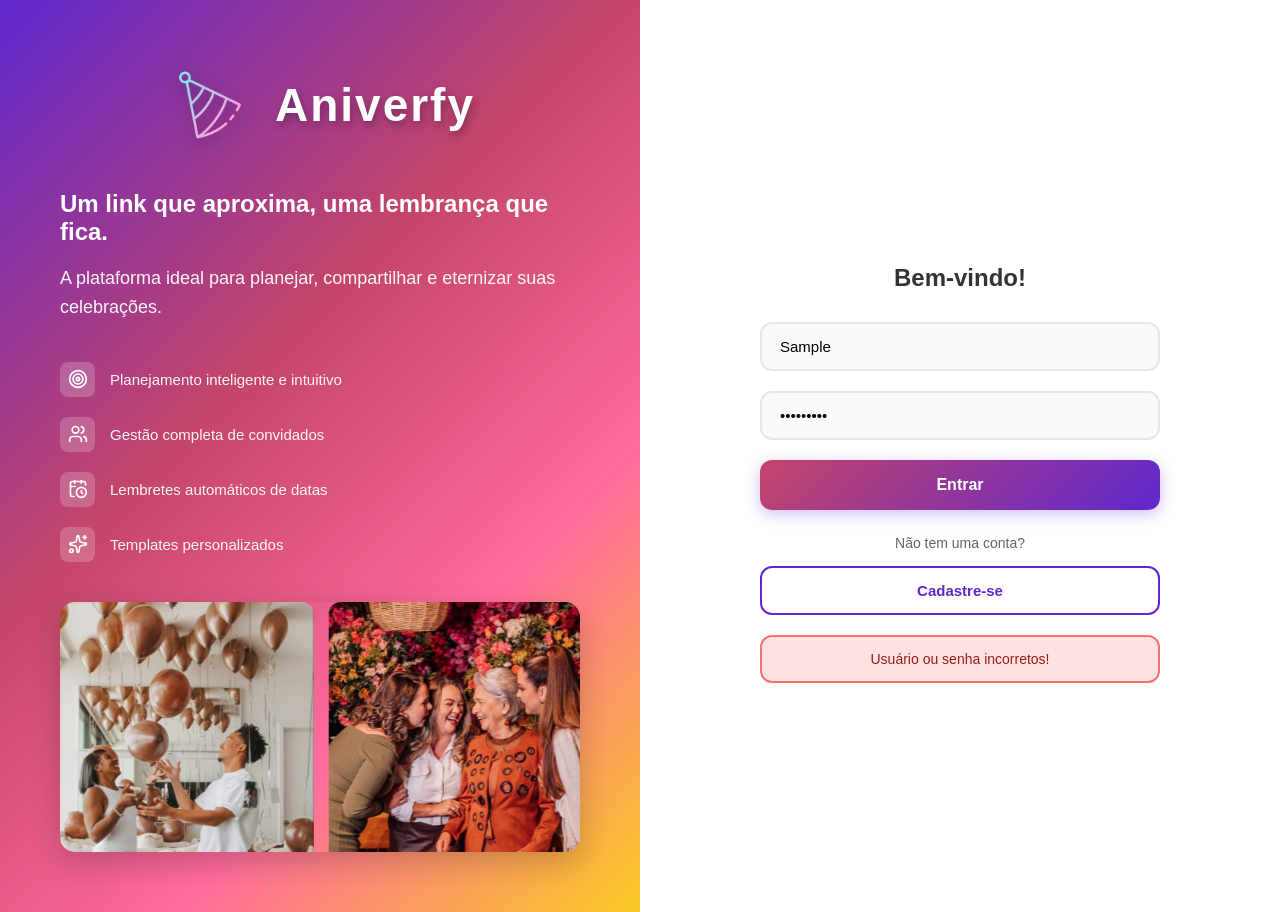
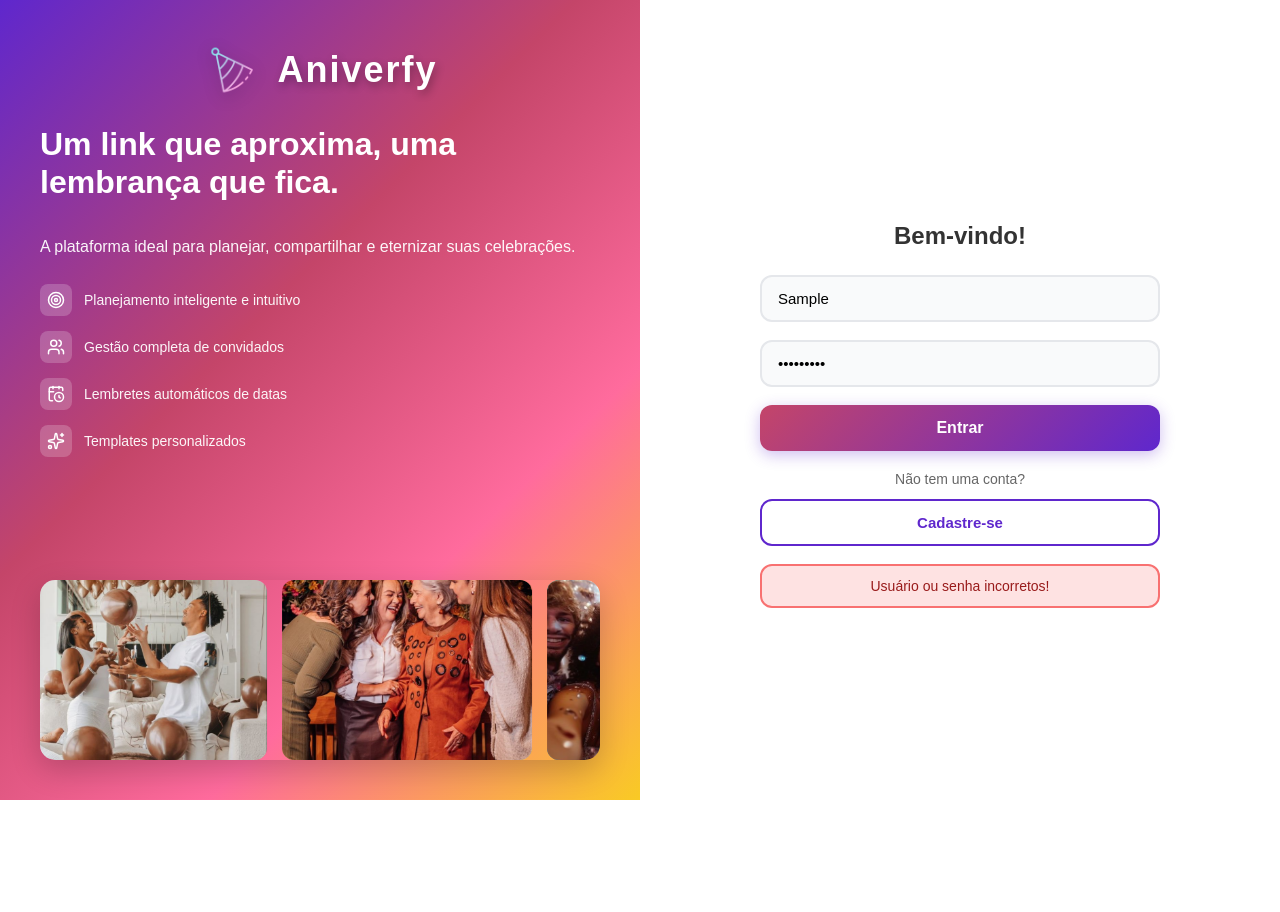
Before and after one commit to Juhreisf/Aniverfy-FrontEnd, a website with bundled scripts: page public/index.html in a window 1280 px wide. Both pictures are taken after typing "Sample", "Sample123" into the empty fields and a click on the button "Entrar". After the commit the page ends 800 px from the top, so only its background shows below. Built offline with nearby package versions, Linux system fonts and the light colour scheme.

Commit message:
ajustes no scroll

```diff
--- a/public/login.css
+++ b/public/login.css
@@ -9,10 +9,8 @@ body {
     margin: 0;
     padding: 0;
     width: 100%;
-    height: auto;
-    /* IMPORTANTE: auto em vez de 100% */
-    overflow-x: hidden;
-    overflow-y: auto;
+    height: 100vh; /* ✅ Mudado de auto para 100vh */
+    overflow: hidden; /* ✅ Adiciona overflow hidden */
 }
 
 body {
@@ -20,20 +18,22 @@ body {
 }
 
 .login-page-wrapper {
-    min-height: 100vh;
+    height: 100vh; /* ✅ Mudado de min-height para height */
     display: grid;
     grid-template-columns: 1fr 1fr;
+    overflow: hidden; /* ✅ Adiciona overflow hidden */
 }
 
 .presentation-side {
     background: linear-gradient(135deg, #5F27CD 0%, #C44569 40%, #FF6B9D 70%, #F9CA24 100%);
     color: white;
-    padding: 60px;
+    padding: 40px; /* ✅ Reduzido de 60px */
     display: flex;
     flex-direction: column;
     justify-content: space-between;
     position: relative;
     overflow: hidden;
+    height: 100vh; /* ✅ Adiciona altura fixa */
 }
 
 .presentation-content {
@@ -44,47 +44,21 @@ body {
 .logo-brand {
     display: flex;
     align-items: center;
-    gap: 20px;
-    margin-bottom: 40px;
+    justify-content: center;
+    gap: 15px; /* ✅ Reduzido de 20px */
+    margin-bottom: 25px; /* ✅ Reduzido de 40px */
+    width: 100%;
 }
 
 .logo-brand img {
-    width: 50px;
-    /*  Reduzido de 80px */
-    height: 50px;
+    width: 60px; /* ✅ Ajustado */
+    height: 60px;
     object-fit: contain;
     filter: drop-shadow(0 4px 8px rgba(0, 0, 0, 0.3));
 }
 
 .logo-brand .brand {
-    font-size: 32px;
-    /* Reduzido de 48px */
-    font-weight: 800;
-    letter-spacing: 2px;
-    text-shadow: 2px 4px 8px rgba(0, 0, 0, 0.3);
-    color: white;
-}
-
-.logo-brand {
-    display: flex;
-    align-items: center;
-    justify-content: center;
-    /* Centraliza horizontalmente */
-    gap: 20px;
-    margin-bottom: 40px;
-    width: 100%;
-    /*git Garante que ocupe toda a largura */
-}
-
-.logo-brand img {
-    width: 90px;
-    height: 90px;
-    object-fit: contain;
-    filter: drop-shadow(0 4px 8px rgba(0, 0, 0, 0.3));
-}
-
-.logo-brand .brand {
-    font-size: 46px;
+    font-size: 36px; /* ✅ Ajustado */
     font-weight: 800;
     letter-spacing: 2px;
     text-shadow: 2px 4px 8px rgba(0, 0, 0, 0.3);
@@ -92,55 +66,67 @@ body {
 }
 
 .hero-content h1 {
-    font-size: 42px;
+    font-size: 36px; /* ✅ Reduzido de 42px */
     font-weight: 700;
     line-height: 1.2;
-    margin-bottom: 20px;
+    margin-bottom: 15px; /* ✅ Reduzido de 20px */
+}
+
+.hero-content h2 {
+    font-size: 32px; /* ✅ Ajustado */
+    font-weight: 700;
+    line-height: 1.2;
+    margin-bottom: 15px;
 }
 
 .hero-content p {
-    font-size: 18px;
+    font-size: 16px; /* ✅ Reduzido de 18px */
     opacity: 0.95;
-    line-height: 1.6;
-    margin-bottom: 40px;
+    line-height: 1.5; /* ✅ Reduzido de 1.6 */
+    margin-bottom: 25px; /* ✅ Reduzido de 40px */
 }
 
 .features-list {
     display: flex;
     flex-direction: column;
-    gap: 20px;
+    gap: 15px; /* ✅ Reduzido de 20px */
 }
 
 .feature-item {
     display: flex;
     align-items: center;
-    gap: 15px;
+    gap: 12px; /* ✅ Reduzido de 15px */
 }
 
 .feature-icon {
-    width: 35px;
-    height: 35px;
+    width: 32px; /* ✅ Reduzido de 35px */
+    height: 32px;
     background: rgba(255, 255, 255, 0.2);
     border-radius: 8px;
     display: flex;
     align-items: center;
     justify-content: center;
-    font-size: 18px;
     flex-shrink: 0;
 }
 
+.feature-icon svg {
+    width: 18px; /* ✅ Reduzido de 20px */
+    height: 18px;
+    stroke: white;
+    stroke-width: 2;
+}
+
 .feature-item span {
-    font-size: 15px;
+    font-size: 14px; /* ✅ Reduzido de 15px */
     opacity: 0.95;
 }
 
 /* Carrossel de Fotos */
 .photos-carousel {
     position: relative;
-    height: 250px;
-    /* frame maior */
+    height: 180px; /* ✅ Reduzido de 250px */
     overflow: hidden;
-    margin-top: 40px;
+    margin-top: 25px; /* ✅ Reduzido de 40px */
     border-radius: 15px;
     box-shadow: 0 10px 30px rgba(0, 0, 0, 0.2);
 }
@@ -150,25 +136,20 @@ body {
     animation: scroll 10s linear infinite;
     gap: 15px;
     width: fit-content;
-    /*Melhor compatibilidade */
 }
 
 .carousel-image {
     flex: 0 0 auto;
-    width: 280px;
-    /* largura fixa */
-    height: 50%;
-    /* altura do frame da carousel */
+    width: 250px; /* ✅ Reduzido de 280px */
+    height: 180px; /* ✅ Ajustado */
     border-radius: 12px;
     overflow: hidden;
-    /* garante que a imagem não vaze */
 }
 
 .carousel-image img {
     width: 100%;
     height: 100%;
     object-fit: cover;
-    /* preenche o frame sem distorcer */
     display: block;
 }
 
@@ -176,7 +157,6 @@ body {
     0% {
         transform: translateX(0);
     }
-
     100% {
         transform: translateX(-50%);
     }
@@ -185,10 +165,12 @@ body {
 /* Lado Direito - Login */
 .login-side {
     background: white;
-    padding: 60px;
+    padding: 40px; /* ✅ Reduzido de 60px */
     display: flex;
     align-items: center;
     justify-content: center;
+    height: 100vh; /* ✅ Adiciona altura fixa */
+    overflow-y: auto; /* ✅ Scroll interno se necessário */
 }
 
 .login {
@@ -198,7 +180,7 @@ body {
 
 .login-header {
     text-align: center;
-    margin-bottom: 35px;
+    margin-bottom: 30px; /* ✅ Reduzido de 35px */
 }
 
 .logo-login {
@@ -226,14 +208,14 @@ body {
 .login h2 {
     color: #333;
     font-size: 24px;
-    margin-bottom: 30px;
+    margin-bottom: 25px; /* ✅ Reduzido de 30px */
     text-align: center;
 }
 
 #loginForm input {
     width: 100%;
-    padding: 14px 18px;
-    margin-bottom: 20px;
+    padding: 13px 16px; /* ✅ Reduzido de 14px 18px */
+    margin-bottom: 18px; /* ✅ Reduzido de 20px */
     border: 2px solid #e5e7eb;
     border-radius: 12px;
     font-size: 15px;
@@ -255,7 +237,7 @@ body {
 
 #loginForm button[type="submit"] {
     width: 100%;
-    padding: 16px;
+    padding: 14px; /* ✅ Reduzido de 16px */
     background: linear-gradient(135deg, #C44569 0%, #5F27CD 100%);
     color: white;
     border: none;
@@ -281,7 +263,7 @@ body {
     text-align: center;
     color: #666;
     font-size: 14px;
-    margin: 25px 0 15px 0;
+    margin: 20px 0 12px 0; /* ✅ Reduzido */
 }
 
 .login>a {
@@ -291,7 +273,7 @@ body {
 
 .login>a button[type="button"] {
     width: 100%;
-    padding: 14px;
+    padding: 13px; /* ✅ Reduzido de 14px */
     background: white;
     color: #5F27CD;
     border: 2px solid #5F27CD;
@@ -309,8 +291,8 @@ body {
 
 #mensagem {
     display: none;
-    margin-top: 20px;
-    padding: 14px 18px;
+    margin-top: 18px; /* ✅ Reduzido de 20px */
+    padding: 12px 16px; /* ✅ Reduzido de 14px 18px */
     border-radius: 12px;
     font-size: 14px;
     font-weight: 500;
@@ -333,11 +315,14 @@ body {
 @media (max-width: 1024px) {
     .login-page-wrapper {
         grid-template-columns: 1fr;
+        height: auto;
+        overflow-y: auto;
     }
 
     .presentation-side {
         padding: 50px 40px;
         min-height: 60vh;
+        height: auto;
     }
 
     .hero-content h1 {
@@ -353,12 +338,13 @@ body {
     }
 
     .carousel-image {
-        min-width: 250px;
+        width: 250px;
         height: 180px;
     }
 
     .login-side {
         padding: 50px 40px;
+        height: auto;
     }
 }
 
@@ -382,7 +368,8 @@ body {
         font-size: 26px;
     }
 
-    .hero-content h1 {
+    .hero-content h1,
+    .hero-content h2 {
         font-size: 28px;
         margin-bottom: 15px;
     }
@@ -399,7 +386,11 @@ body {
     .feature-icon {
         width: 32px;
         height: 32px;
-        font-size: 16px;
+    }
+
+    .feature-icon svg {
+        width: 16px;
+        height: 16px;
     }
 
     .feature-item span {
@@ -416,9 +407,8 @@ body {
     }
 
     .carousel-image {
-        min-width: 200px;
+        width: 200px;
         height: 140px;
-        font-size: 16px;
     }
 
     .login-side {
@@ -461,7 +451,8 @@ body {
         padding: 30px 20px;
     }
 
-    .hero-content h1 {
+    .hero-content h1,
+    .hero-content h2 {
         font-size: 24px;
     }
 
@@ -474,9 +465,8 @@ body {
     }
 
     .carousel-image {
-        min-width: 180px;
+        width: 180px;
         height: 120px;
-        font-size: 14px;
     }
 
     .login-side {
@@ -487,25 +477,3 @@ body {
         max-width: 100%;
     }
 }
-
-.feature-icon svg {
-    width: 20px;
-    height: 20px;
-    stroke: white;
-    stroke-width: 2;
-}
-
-/* Para garantir compatibilidade em diferentes tamanhos de tela */
-@media (max-width: 768px) {
-    .feature-icon svg {
-        width: 18px;
-        height: 18px;
-    }
-}
-
-@media (max-width: 480px) {
-    .feature-icon svg {
-        width: 16px;
-        height: 16px;
-    }
-}
```
